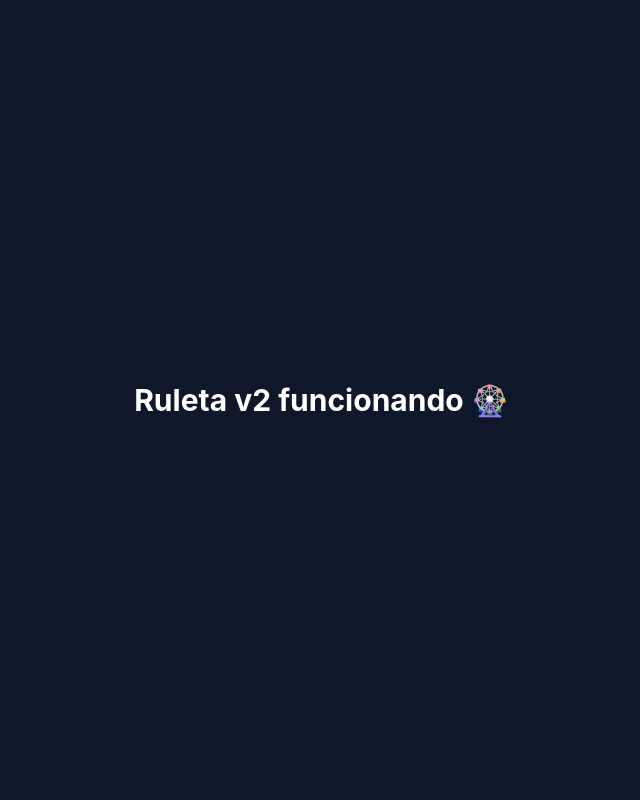
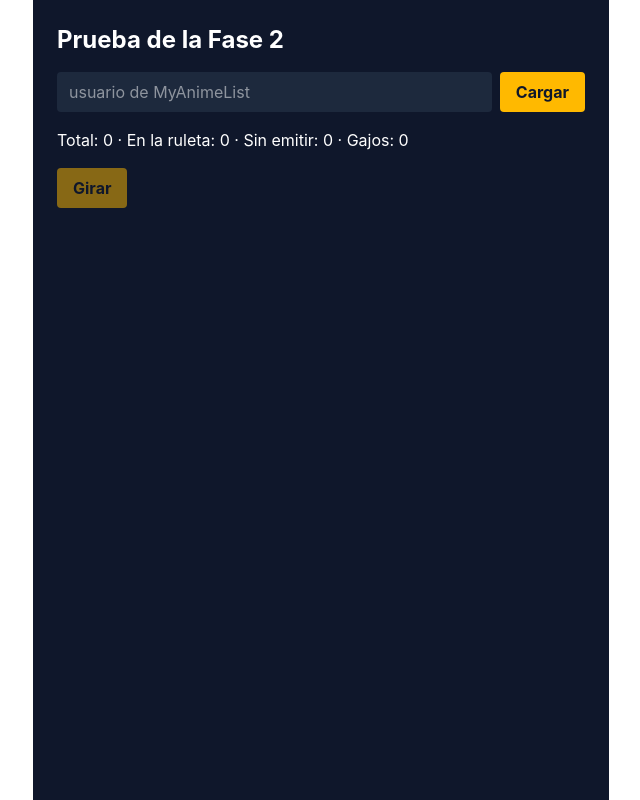
Before and after one commit to Lergio/ruleta_ptw_v2, a React (Vite) app: page / in a window 1280 px wide. Shown: the whole page, without its empty margins (319-959 px from the left). Built offline with nearby package versions, Linux system fonts and the light colour scheme.

Commit message:
Refactor App component and improve UI layout

```diff
--- a/src/App.jsx
+++ b/src/App.jsx
@@ -1,7 +1,86 @@
+import { useEffect, useState } from 'react'
+import { useWatchlist } from './hooks/useWatchlist'
+import { useRoulette } from './hooks/useRoulette'
+import { fetchRelatedAnime } from './lib/mal'
+
+// Página de PRUEBA de la Fase 2: se reemplaza en la Fase 3 por la interfaz real.
 export default function App() {
+  const { initialUser, user, animes, loading, error, load } = useWatchlist()
+  const r = useRoulette(animes, user)
+  const [name, setName] = useState(initialUser)
+  const [related, setRelated] = useState([])
+
+  // Simula el final del giro (en la Fase 3 lo hace el componente Wheel)
+  useEffect(() => {
+    if (!r.plan) return
+    const t = setTimeout(() => r.finishSpin(r.plan), 800)
+    return () => clearTimeout(t)
+  }, [r.plan]) // eslint-disable-line react-hooks/exhaustive-deps
+
+  // Trae precuela y secuela del resultado
+  useEffect(() => {
+    setRelated([])
+    if (!r.current) return
+    let cancelled = false
+    fetchRelatedAnime(r.current.id)
+      .then((list) => {
+        if (!cancelled) setRelated(list)
+      })
+      .catch(() => {})
+    return () => {
+      cancelled = true
+    }
+  }, [r.current])
+
   return (
-    <main className="min-h-screen flex items-center justify-center bg-slate-900 text-white">
-      <h1 className="text-3xl font-bold">Ruleta v2 funcionando 🎡</h1>
+    <main className="min-h-screen bg-slate-900 text-white p-6 max-w-xl mx-auto space-y-4">
+      <h1 className="text-2xl font-bold">Prueba de la Fase 2</h1>
+
+      <div className="flex gap-2">
+        <input
+          className="flex-1 rounded bg-slate-800 px-3 py-2"
+          value={name}
+          onChange={(e) => setName(e.target.value)}
+          placeholder="usuario de MyAnimeList"
+        />
+        <button
+          className="rounded bg-amber-400 px-4 font-bold text-slate-900 disabled:opacity-50"
+          disabled={loading}
+          onClick={() => load(name)}
+        >
+          {loading ? 'Cargando…' : 'Cargar'}
+        </button>
+      </div>
+      {error && <p className="text-red-400">{error}</p>}
+
+      <p>
+        Total: {r.total} · En la ruleta: {r.pool.length} · Sin emitir: {r.upcomingCount} · Gajos:{' '}
+        {r.segs.length}
+      </p>
+
+      <button
+        className="rounded bg-amber-400 px-4 py-2 font-bold text-slate-900 disabled:opacity-50"
+        disabled={!r.canSpin}
+        onClick={r.spin}
+      >
+        {r.spinning ? 'Girando…' : 'Girar'}
+      </button>
+
+      {r.current && !r.spinning && (
+        <div className="space-y-1 rounded bg-slate-800 p-4">
+          <p className="text-xl font-bold">{r.current.t}</p>
+          <p>
+            {r.current.y} · {r.current.yr ?? 'sin año'} ·{' '}
+            {r.current.durMin ? `${r.current.durMin} min/cap` : 'sin duración'}
+          </p>
+          <p>{r.current.genres.join(', ')}</p>
+          {related.map((x) => (
+            <p key={x.id}>
+              {x.relLabel}: {x.t}
+            </p>
+          ))}
+        </div>
+      )}
     </main>
   )
 }
```
